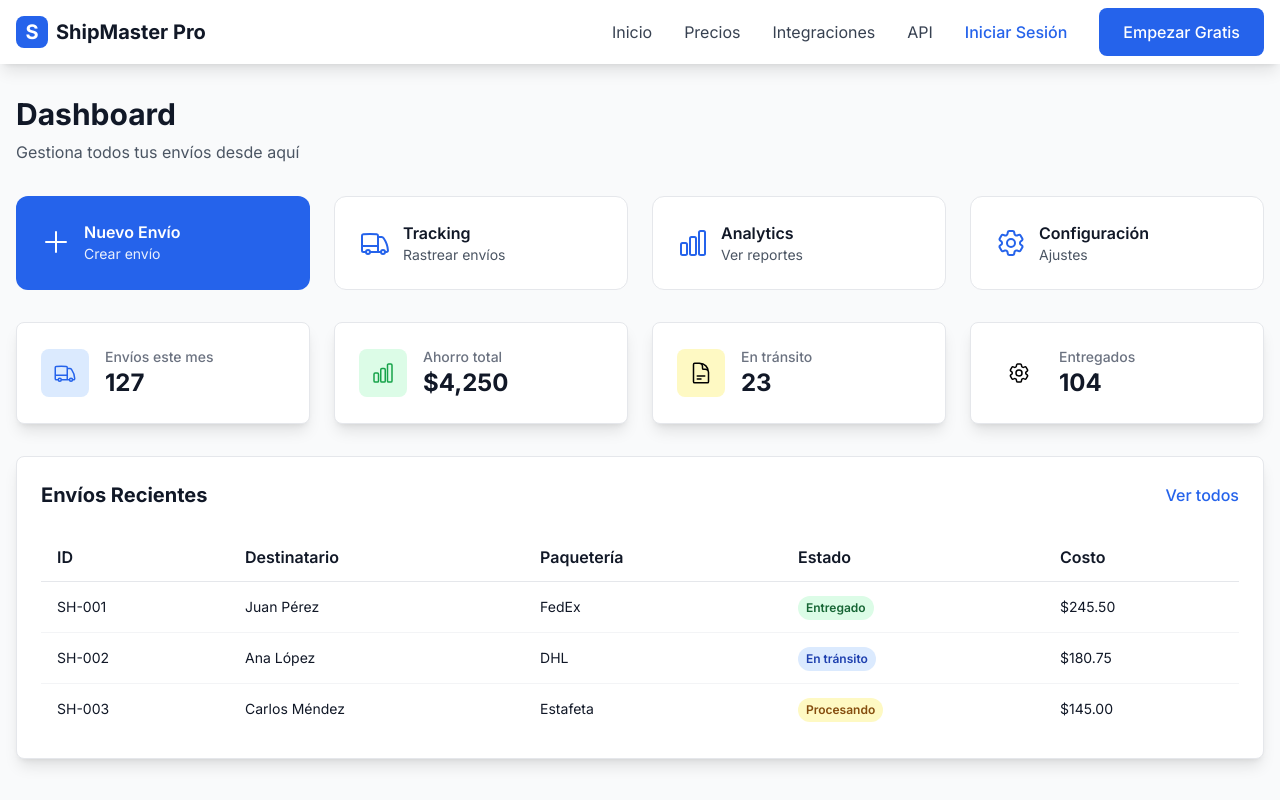
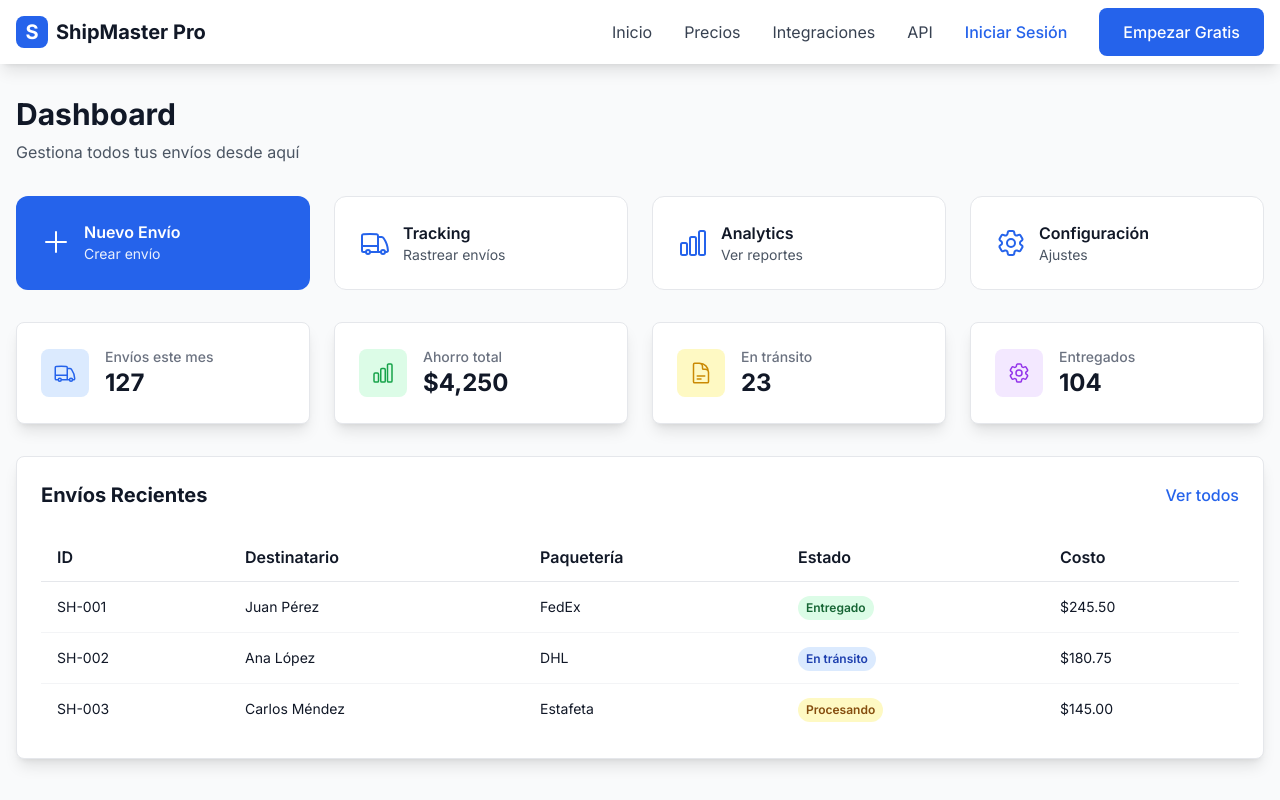
Before and after one commit to cgomez123/envios-platform, a Next.js app: page /dashboard in a window 1280 px wide. Shown: the top 800 px of the page. Built offline with nearby package versions, Linux system fonts and the light colour scheme.

Commit message:
🐛 Corregir errores TypeScript - Build exitoso

```diff
--- a/app/dashboard/page.tsx
+++ b/app/dashboard/page.tsx
@@ -86,8 +86,16 @@ export default function Dashboard() {
           {stats.map((stat) => (
             <div key={stat.name} className="card">
               <div className="flex items-center">
-                <div className={`p-3 bg-${stat.color}-100 rounded-lg`}>
-                  <stat.icon className={`h-6 w-6 text-${stat.color}-600`} />
+                <div className={`p-3 rounded-lg ${
+                  stat.color === 'blue' ? 'bg-blue-100' :
+                  stat.color === 'green' ? 'bg-green-100' :
+                  stat.color === 'yellow' ? 'bg-yellow-100' : 'bg-purple-100'
+                }`}>
+                  <stat.icon className={`h-6 w-6 ${
+                    stat.color === 'blue' ? 'text-blue-600' :
+                    stat.color === 'green' ? 'text-green-600' :
+                    stat.color === 'yellow' ? 'text-yellow-600' : 'text-purple-600'
+                  }`} />
                 </div>
                 <div className="ml-4">
                   <div className="text-sm font-medium text-gray-500">
--- a/components/ShippingCalculator.tsx
+++ b/components/ShippingCalculator.tsx
@@ -3,6 +3,15 @@
 import { useState } from 'react'
 import { motion } from 'framer-motion'
 import { TruckIcon, ClockIcon, ShieldCheckIcon } from '@heroicons/react/24/outline'
+
+interface Quote {
+  carrier: string;
+  price: number;
+  time: string;
+  icon: string;
+  color: string;
+  features: string[];
+}
 
 export function ShippingCalculator() {
   const [formData, setFormData] = useState({
@@ -12,7 +21,7 @@ export function ShippingCalculator() {
     dimensions: { length: '', width: '', height: '' }
   })
 
-  const [quotes, setQuotes] = useState([])
+  const [quotes, setQuotes] = useState<Quote[]>([])
   const [loading, setLoading] = useState(false)
 
   const handleCalculate = async () => {
@@ -169,35 +178,35 @@ export function ShippingCalculator() {
                 Opciones Disponibles
               </h3>
               <div className="space-y-3">
-                {quotes.map((quote: any, index) => (
+                {quotes.map((quote: Quote, index) => (
                   <motion.div
                     key={index}
                     initial={{ opacity: 0, y: 10 }}
                     animate={{ opacity: 1, y: 0 }}
                     transition={{ delay: index * 0.1 }}
-                    className={`flex justify-between items-center p-4 bg-${quote.color}-50 border border-${quote.color}-200 rounded-lg hover:shadow-md transition-shadow`}
+                    className={`flex justify-between items-center p-4 ${quote.color === 'green' ? 'bg-green-50 border-green-200' : quote.color === 'blue' ? 'bg-blue-50 border-blue-200' : 'bg-purple-50 border-purple-200'} rounded-lg hover:shadow-md transition-shadow`}
                   >
                     <div className="flex items-center space-x-4">
-                      <div className={`w-10 h-10 bg-${quote.color}-100 rounded-full flex items-center justify-center`}>
-                        <span className={`text-${quote.color}-600 font-bold text-sm`}>
+                      <div className={`w-10 h-10 ${quote.color === 'green' ? 'bg-green-100' : quote.color === 'blue' ? 'bg-blue-100' : 'bg-purple-100'} rounded-full flex items-center justify-center`}>
+                        <span className={`${quote.color === 'green' ? 'text-green-600' : quote.color === 'blue' ? 'text-blue-600' : 'text-purple-600'} font-bold text-sm`}>
                           {quote.icon}
                         </span>
                       </div>
                       <div>
-                        <div className={`font-medium text-${quote.color}-900`}>
+                        <div className={`font-medium ${quote.color === 'green' ? 'text-green-900' : quote.color === 'blue' ? 'text-blue-900' : 'text-purple-900'}`}>
                           {quote.carrier}
                         </div>
-                        <div className={`text-sm text-${quote.color}-600 flex items-center space-x-1`}>
+                        <div className={`text-sm ${quote.color === 'green' ? 'text-green-600' : quote.color === 'blue' ? 'text-blue-600' : 'text-purple-600'} flex items-center space-x-1`}>
                           <ClockIcon className="h-4 w-4" />
                           <span>{quote.time}</span>
                         </div>
                       </div>
                     </div>
                     <div className="text-right">
-                      <div className={`text-2xl font-bold text-${quote.color}-900`}>
+                      <div className={`text-2xl font-bold ${quote.color === 'green' ? 'text-green-900' : quote.color === 'blue' ? 'text-blue-900' : 'text-purple-900'}`}>
                         ${quote.price}
                       </div>
-                      <button className={`text-sm bg-${quote.color}-600 text-white px-4 py-1 rounded-full hover:bg-${quote.color}-700 transition-colors`}>
+                      <button className={`text-sm ${quote.color === 'green' ? 'bg-green-600 hover:bg-green-700' : quote.color === 'blue' ? 'bg-blue-600 hover:bg-blue-700' : 'bg-purple-600 hover:bg-purple-700'} text-white px-4 py-1 rounded-full transition-colors`}>
                         Seleccionar
                       </button>
                     </div>
```
